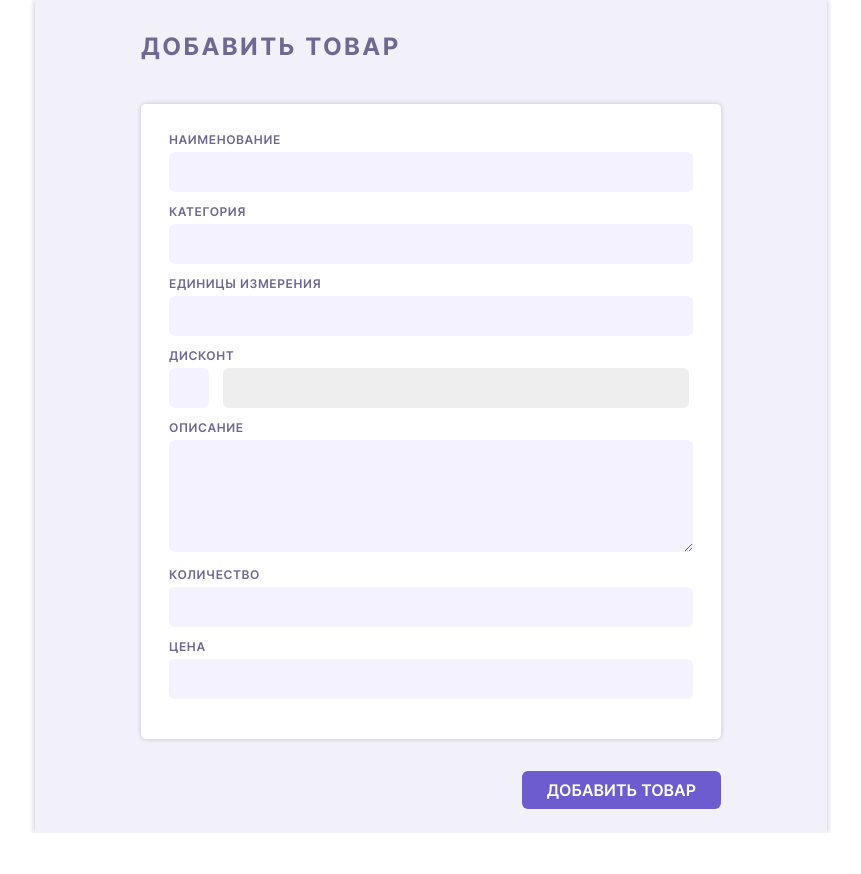
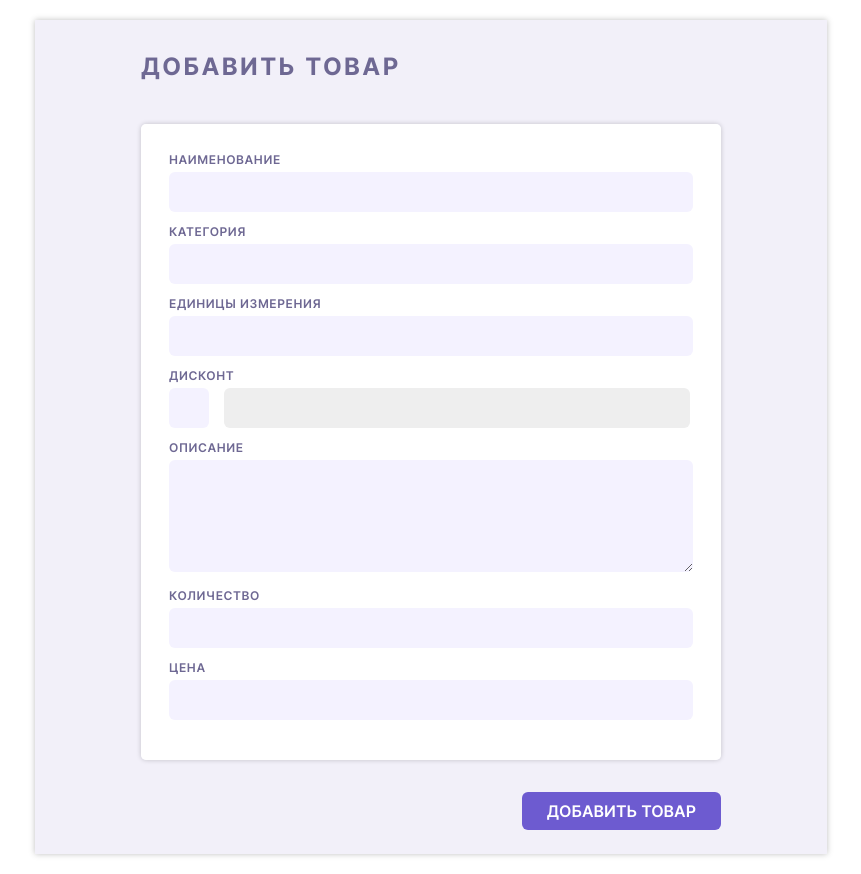
Before and after one commit to TatianaYakushonok/CRM-ShopOnline, a plain HTML site: page crm.html in a window 1280 px wide. Shown: the whole page, without its empty margins (209-1070 px from the left). Before the commit the page ends 833 px from the top, so only its background shows below. Drawn offline with Linux system fonts and the light colour scheme.

Commit message:
feat: add font Iner regular (Mon, 02 Oct 2023 10:05:09 +0700)

```diff
--- a/css/form.css
+++ b/css/form.css
@@ -1,7 +1,7 @@
 .form {
   max-width: 792px;
   min-height: 823px;
-  margin: 0 auto;
+  margin: 20px auto;
   padding: 32px 106px 62px;
   background: #f2f0f9;
   box-shadow: 0px 0px 6px 0px rgba(0, 0, 0, 0.25);
@@ -11,7 +11,9 @@
   margin-bottom: 43px;
   font-size: 24px;
   font-weight: 700;
+  color: #6e6893;
   letter-spacing: 2.4px;
+  text-transform: uppercase;
 }
 
 .form__fieldset {
@@ -32,6 +34,11 @@
   display: block;
   width: 100%;
   margin-bottom: 5px;
+  font-size: 12px;
+  font-weight: 600;
+  letter-spacing: 0.6px;
+  color: #6e6893;
+  text-transform: uppercase;
 }
 
 .form__input {
--- a/css/style.css
+++ b/css/style.css
@@ -1,3 +1,12 @@
+/* inter-regular - cyrillic */
+@font-face {
+  font-family: 'Inter';
+  font-style: normal;
+  font-weight: 400;
+  src: url('../fonts/inter-v13-cyrillic-regular.woff2') format('woff2');
+  font-display: swap;
+}
+
 /* inter-600 - cyrillic */
 @font-face {
   font-family: 'Inter';
@@ -38,12 +47,9 @@ body {
   text-rendering: optimizeLegibility;
   -webkit-tap-highlight-color: rgba(0, 0, 0, 0);
   -webkit-tap-highlight-color: transparent;
-  font-size: 12px;
-  font-weight: 600;
+  font-size: 16px;
+  font-weight: 400;
   line-height: normal;
-  letter-spacing: 0.6px;
-  text-transform: uppercase;
-  color: #6e6893;
   background-color: #fff;
 }
 
```
Also changed, not shown: fonts/inter-v13-cyrillic-regular.woff2 (added).
